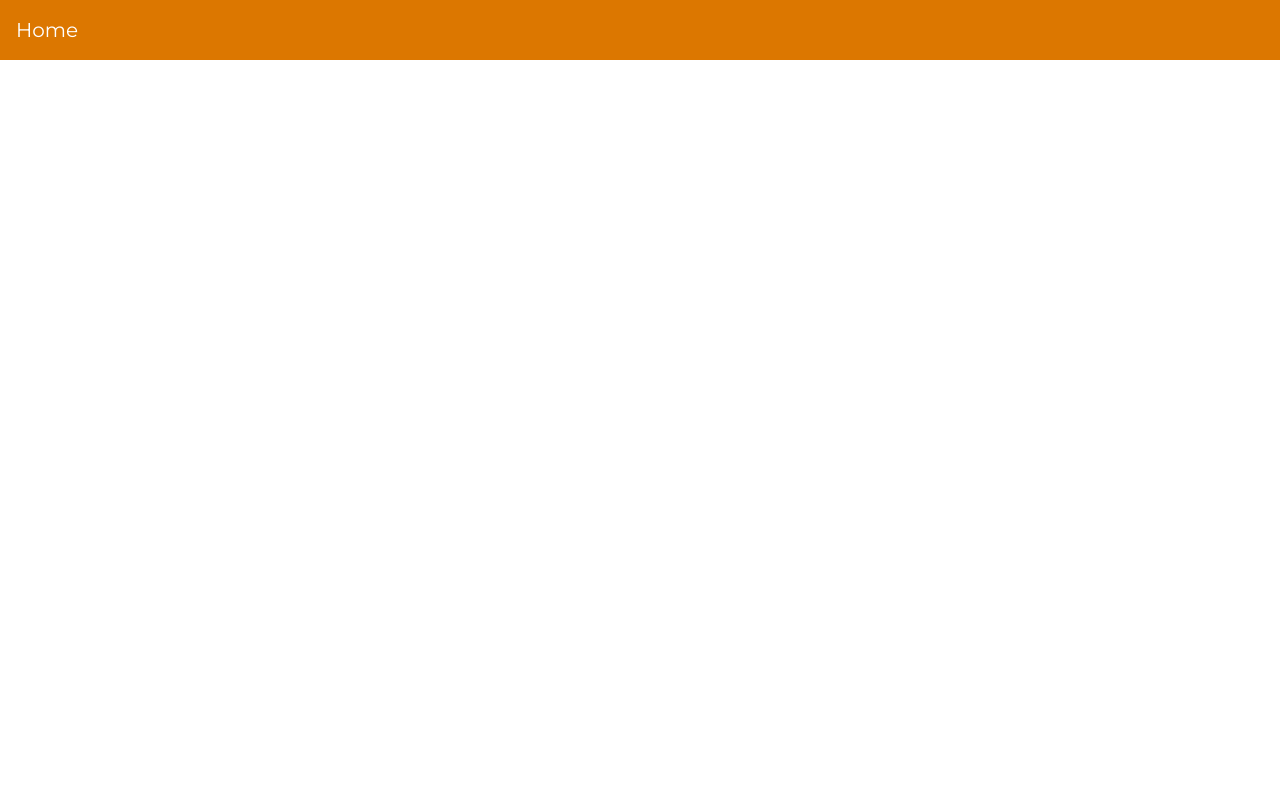
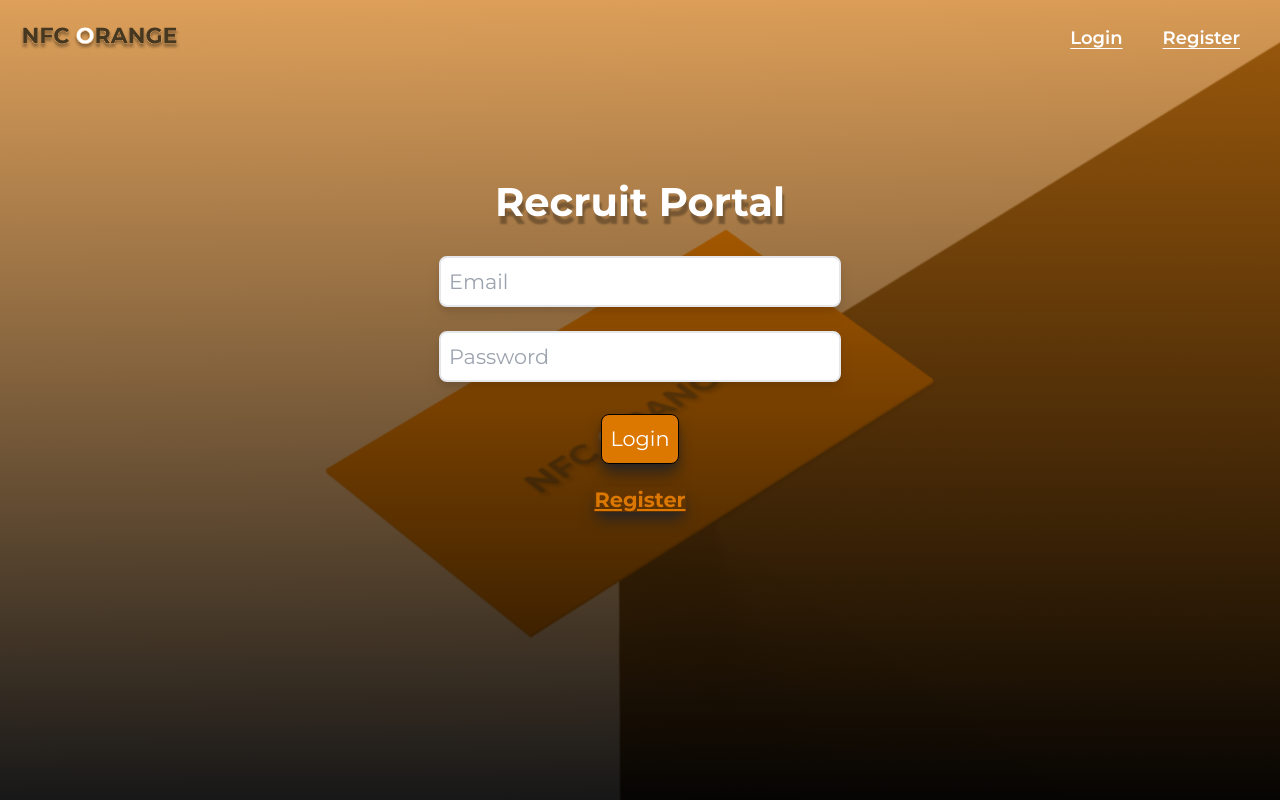
Before and after one commit to KhoiUna/nfc-orange, a Next.js app in the folder recruit/: page / in a window 1280 px wide. Built offline with nearby package versions, Linux system fonts and the light colour scheme.

Commit message:
/recruit: update login page

```diff
--- a/recruit/app/layout.tsx
+++ b/recruit/app/layout.tsx
@@ -1,6 +1,10 @@
 "use client";
 
+import HeaderBar from "../components/ui/HeaderBar";
 import "../styles/globals.css";
+import { QueryClient, QueryClientProvider } from "@tanstack/react-query";
+
+const queryClient = new QueryClient();
 
 export default function RootLayout({
   children,
@@ -10,7 +14,14 @@ export default function RootLayout({
   return (
     <html>
       <head />
-      <body>{children}</body>
+
+      <body>
+        <HeaderBar />
+
+        <QueryClientProvider client={queryClient}>
+          <main>{children}</main>
+        </QueryClientProvider>
+      </body>
     </html>
   );
 }
--- a/recruit/app/page.tsx
+++ b/recruit/app/page.tsx
@@ -1,11 +1,112 @@
 "use client";
 
+import Link from "next/link";
+import axios from "axios";
+import { useForm, SubmitHandler } from "react-hook-form";
+import { useState } from "react";
+import TextLoader from "../components/ui/TextLoader";
+import { useMutation } from "@tanstack/react-query";
+
+type Inputs = {
+  email: string;
+  password: string;
+};
+
+const login = async (inputData: Inputs) => {
+  try {
+    const { data } = await axios.post("/api/login", inputData);
+    return data;
+  } catch (error: any) {
+    return error.response.data;
+  }
+};
+
 export default function Page() {
+  const [status, setStatus] = useState({
+    error: false,
+    text: "",
+  });
+
+  const { mutate, isLoading } = useMutation(login, {
+    onSuccess: (data: any) => {
+      if (data.success) {
+        //
+      }
+
+      if (data.error)
+        setStatus({
+          error: true,
+          text: data.error,
+        });
+    },
+  });
+
+  const { register, handleSubmit } = useForm<Inputs>();
+  const onSubmit: SubmitHandler<Inputs> = (data) => mutate(data);
+
   return (
-    <>
-      <div className="bg-primary p-4">
-        <h1 className="text-white text-xl">Home</h1>
+    <div id="parallax" className="text-center p-6 m-auto min-h-[80vh]">
+      <div className="w-full p-6 mt-[7rem] rounded-lg max-w-[450px] mx-auto">
+        <h1
+          className="text-[2.5rem] font-bold mx-auto my-3 text-white"
+          style={{
+            textShadow: "2px 8px 2px rgba(0, 0, 0, 0.3)",
+          }}
+        >
+          Recruit Portal
+        </h1>
+
+        <div className="max-w-[500px] m-auto">
+          <form onSubmit={handleSubmit(onSubmit)}>
+            <div>
+              <input
+                type="email"
+                placeholder="Email"
+                {...register("email", { required: true })}
+                className="border-2 my-3 p-2 rounded-lg w-full drop-shadow-lg text-[1.3rem]"
+              />
+            </div>
+
+            <div>
+              <input
+                type="password"
+                placeholder="Password"
+                {...register("password", { required: true })}
+                className="border-2 my-3 p-2 rounded-lg w-full drop-shadow-lg text-[1.3rem]"
+              />
+            </div>
+
+            <div className="mt-5 drop-shadow-lg">
+              <button
+                className="bg-primary text-[1.3rem] text-white rounded-lg p-2 border border-black shadow-stone-800 shadow-lg"
+                type="submit"
+              >
+                {!isLoading && "Login"}
+                {isLoading && <TextLoader loadingText="Login" />}
+              </button>
+            </div>
+
+            {status.text && (
+              <p
+                className={`${
+                  status.error === true ? "text-red-600" : "text-green-600"
+                } text-[1.3rem] p-2 font-bold my-1`}
+              >
+                {status.text}
+              </p>
+            )}
+          </form>
+
+          <div className="my-5">
+            <Link
+              href={"/register"}
+              className="text-[1.3rem] underline text-primary font-bold shadow-stone-800 shadow-lg"
+            >
+              Register
+            </Link>
+          </div>
+        </div>
       </div>
-    </>
+    </div>
   );
 }
```
